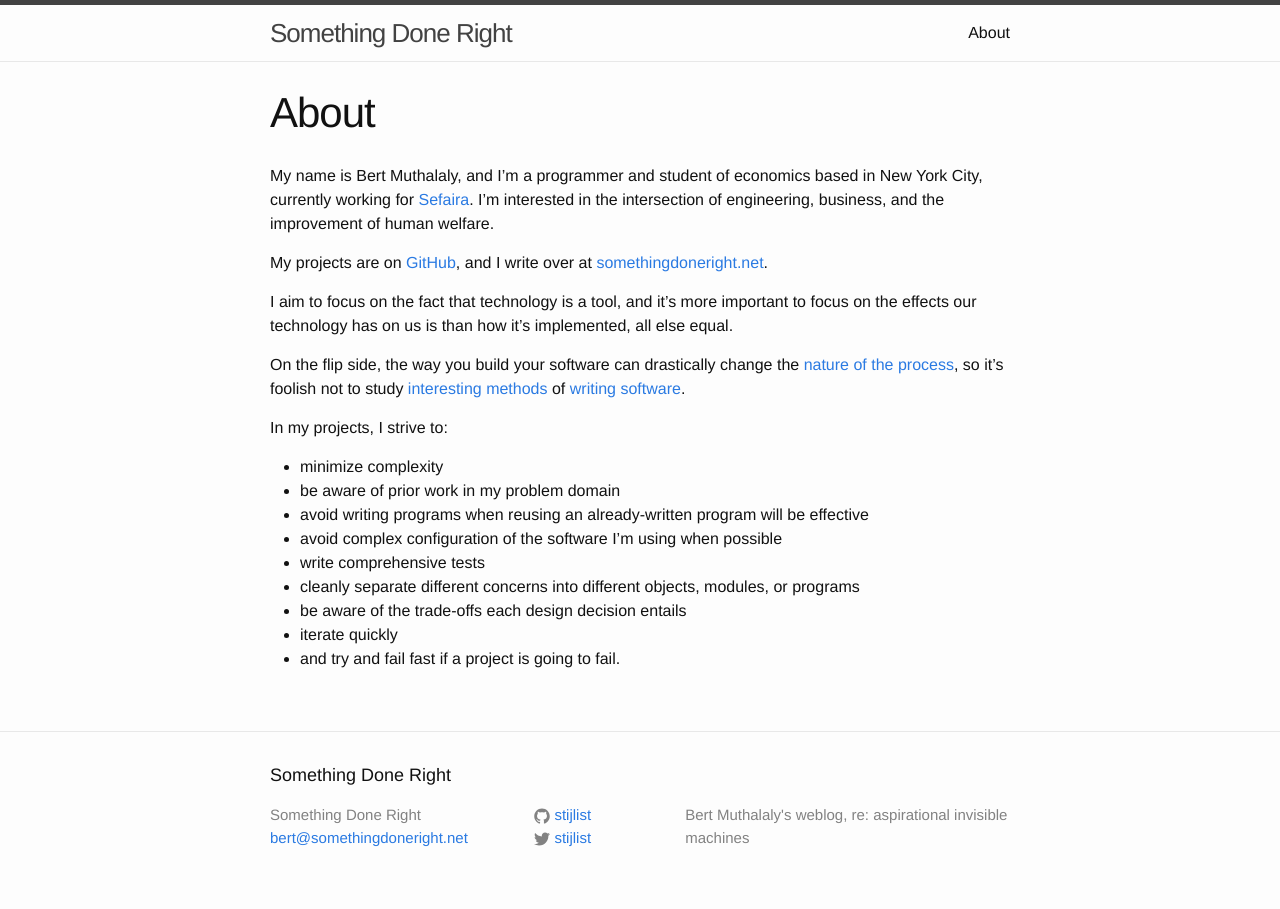
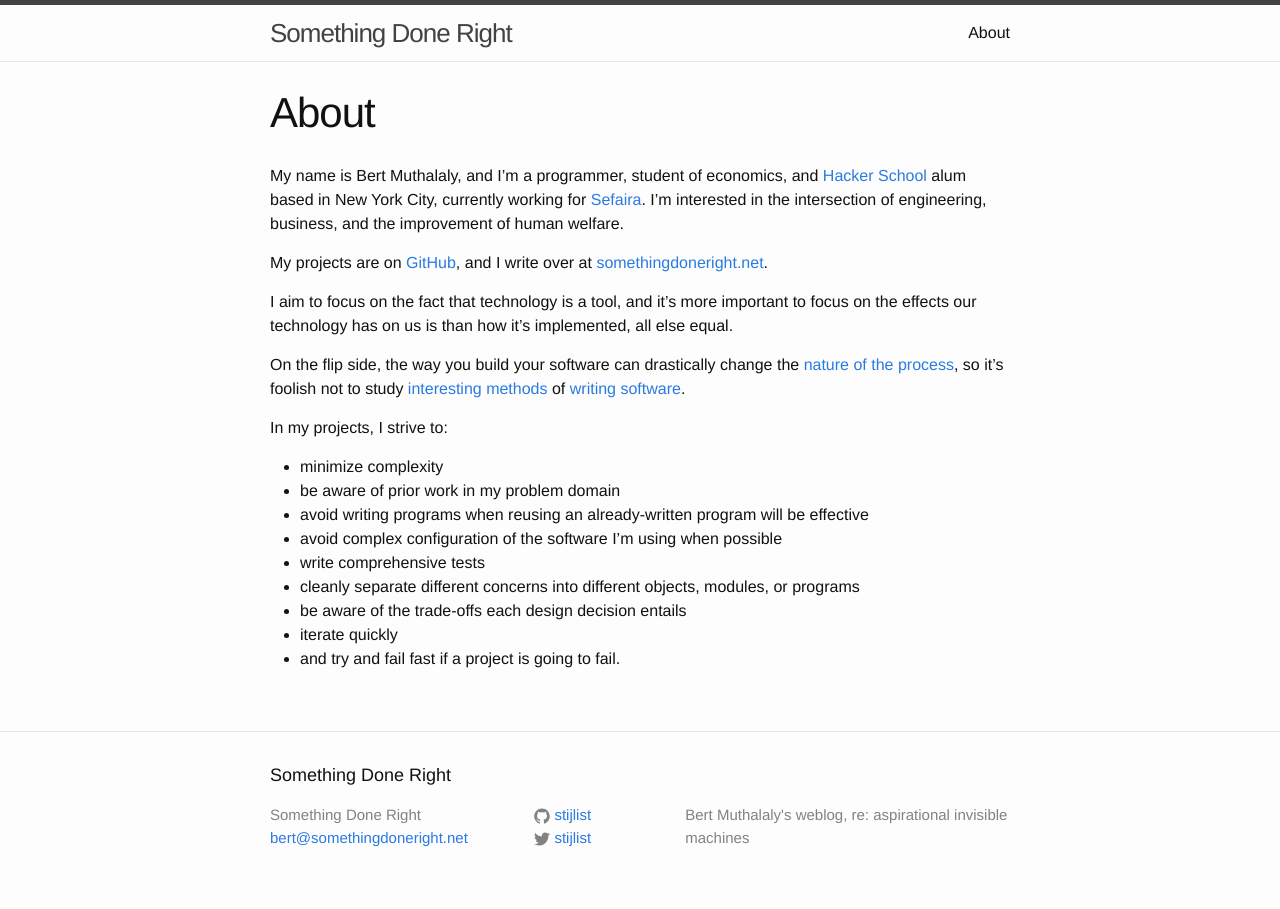
Before and after one commit to stijlist/stijlist.github.io, a Jekyll site: the page built from about.md, in a window 1280 px wide. Built offline with Jekyll 4.4.1, drawn with Linux system fonts in a browser that asks for light colours.

Commit message:
Added Hacker School to about

```diff
--- a/about.md
+++ b/about.md
@@ -6,7 +6,7 @@ permalink: /about/
 
 
 
-My name is Bert Muthalaly, and I'm a programmer and student of economics based in New York City, currently working for [Sefaira][sefaira].
+My name is Bert Muthalaly, and I'm a programmer, student of economics, and [Hacker School][hackerschool] alum based in New York City, currently working for [Sefaira][sefaira].
 I'm interested in the intersection of engineering, business, and the
 improvement of human welfare.
 
```
Also changed, not shown: other parts of about.md (+1 -0 lines).
